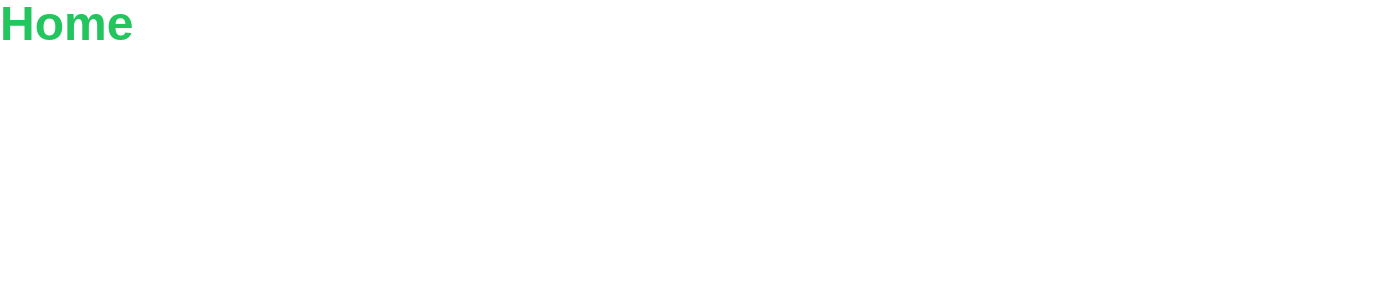
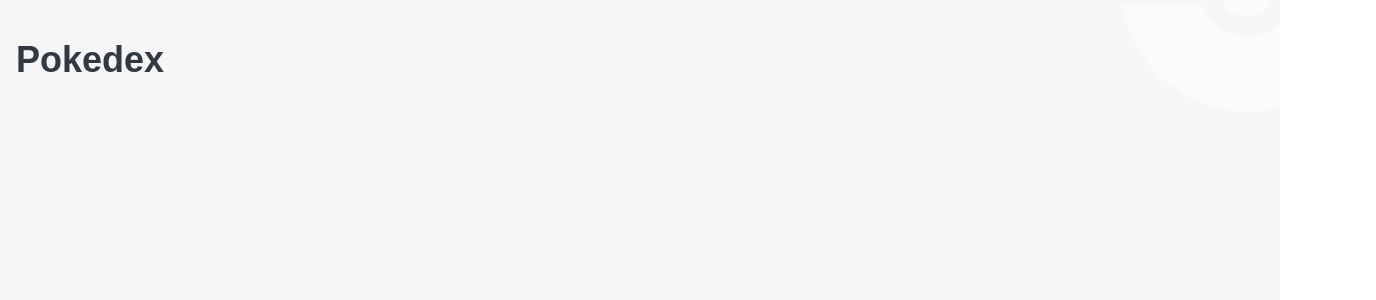
Before and after one commit to Dedenno17/poke-app, a React (Create React App) app: page / in a window 1280 px wide. Shown: the top 300 px of the page, 1376 px wide, since content can reach past the window. Built offline with nearby package versions, Linux system fonts and the light colour scheme.

Commit message:
membuat Homecomponent & menambahkan bg untuk page home

```diff
--- /dev/null
+++ b/src/components/Home/HomeComponent.jsx
@@ -0,0 +1,9 @@
+import React from "react";
+
+export default function HomeComponent() {
+  return (
+    <div className="absolute top-0 left-0 right-0 bottom-0 pt-10 px-4">
+      <h1 className="text-4xl text-primaryBlack font-semibold">Pokedex</h1>
+    </div>
+  );
+}
--- a/src/pages/Home.js
+++ b/src/pages/Home.js
@@ -1,7 +1,19 @@
 import React from "react";
 
+import HomeComponent from "../components/Home/HomeComponent";
+import pokeball from "../assets/pokeball.png";
+
 function Home() {
-  return <div className="text-5xl text-green-500 font-semibold">Home</div>;
+  return (
+    <div className="bg-primaryWhite w-full min-h-[100vh] relative">
+      <img
+        src={pokeball}
+        alt="pokeball"
+        className="absolute w-64 h-64 z-0 -top-36 -right-24 opacity-60"
+      />
+      <HomeComponent />
+    </div>
+  );
 }
 
 export default Home;
```
